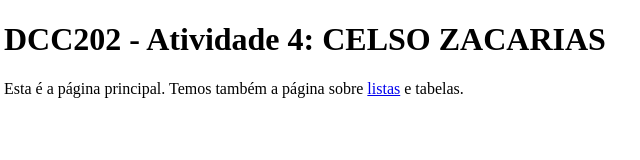
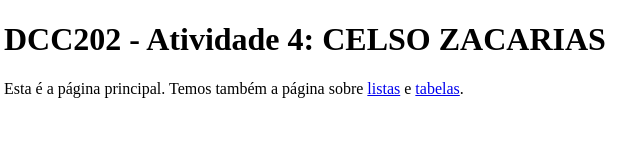
Before and after one commit to ufjf-dcc202/ufjf-dcc202-2023-3-b-atv4-celso-z, a website: page index.html in a window 1280 px wide. Shown: the full height of the page, 4-644 px from the left. Drawn offline with Linux system fonts and the light colour scheme.

Commit message:
Adicionado link para a página tabelas, tarefa 5

```diff
--- a/index.html
+++ b/index.html
@@ -7,7 +7,7 @@
 	<body>
 		<main>
 			<h1>DCC202 - Atividade 4: CELSO ZACARIAS</h1>
-			<p>Esta é a página principal. Temos também a página sobre <a href=./listas.html>listas</a> e tabelas.</p>
+			<p>Esta é a página principal. Temos também a página sobre <a href=./listas.html>listas</a> e <a href=./tabelas.html>tabelas</a>.</p>
 		</main>
 	</body>
 </html>
```
